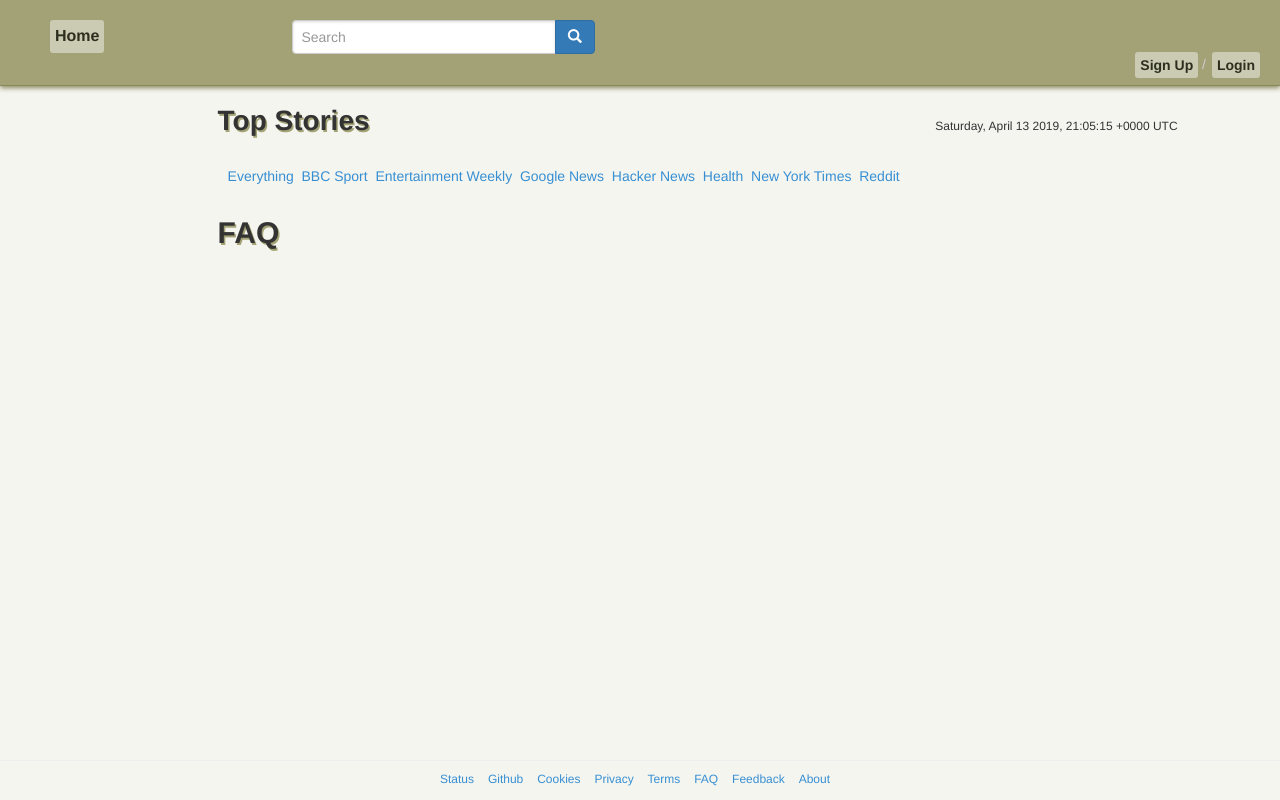
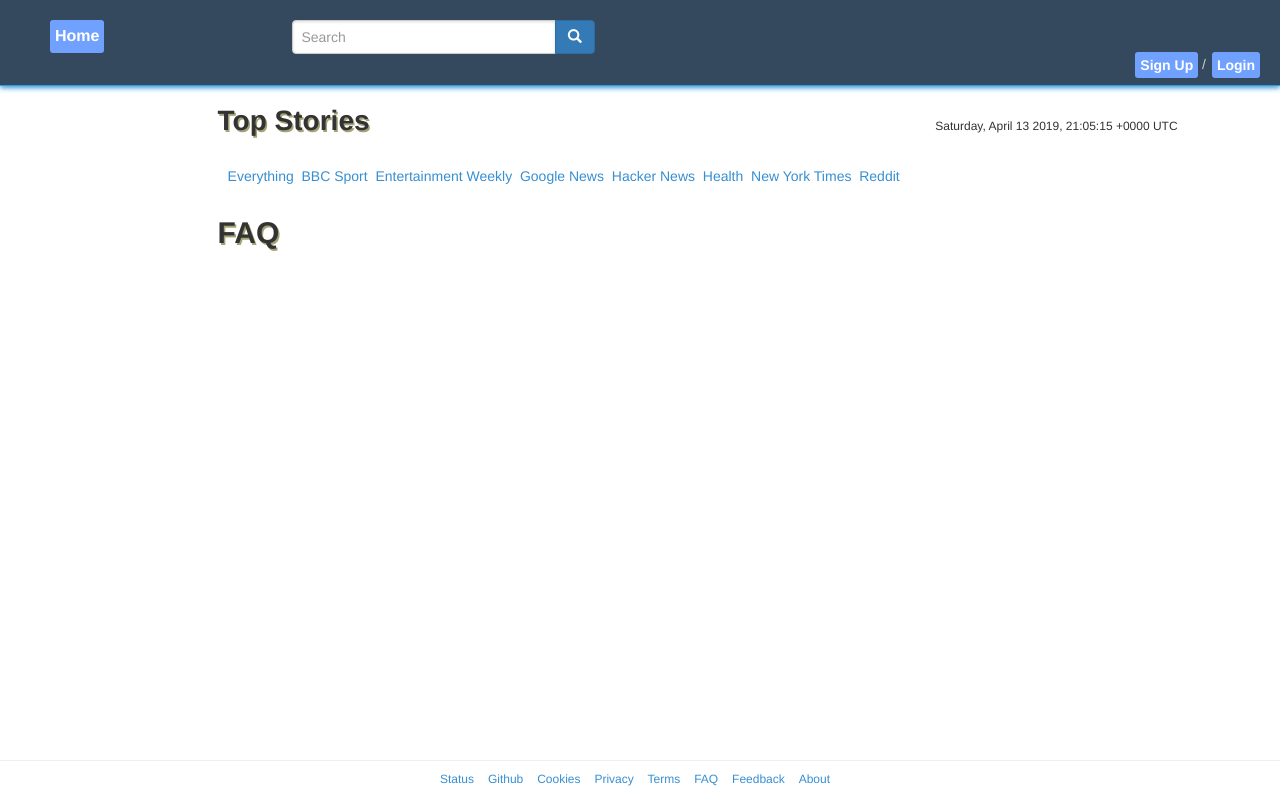
Before and after one commit to Tikam02/Online-Trending, a Django app: page /FAQ/ in a window 1280 px wide. Run offline with Django 3.2, Linux system fonts and the light colour scheme; data comes from the database, SQL or seed files in the repository; some libraries are stand-ins or nearby versions.

Commit message:
Change UI Colors

```diff
--- a/apex/apex/static/css/woid.css
+++ b/apex/apex/static/css/woid.css
@@ -18,7 +18,7 @@
 
 body {
   margin: 0;
-  background-color: #f5f5f0 ;
+  background-color: #ffffff ;
 }
 
 /* HTML5 display definitions
@@ -469,8 +469,8 @@
 
 .button {
   border-radius: 3px;
-  background-color: #cbcbb3;
-  color: #2e2e1f;
+  background-color: #70a1ff;
+  color: #ffffff;
   text-align: center;
   padding: 5px;
   transition: all 0.5s;
@@ -504,11 +504,11 @@
 }
 
 header {
-  border-bottom: 1px solid #89895d;
+  border-bottom: 1px solid #3498db;
   padding: 20px 20px 10px 50px;
   margin-bottom: 20px;
-  background-color:  #a2a276;
-  box-shadow: 0px 2px 5px #89895d;
+  background-color:  #34495e;
+  box-shadow: 0px 2px 5px #3498db;
 }
 #search{
   margin-left: 20%;
@@ -629,12 +629,12 @@
   margin-bottom: 15px;
   background-color: white;
   border-radius: 10px;
-  border: #a2a276 ;
-  box-shadow: 2px 2px 5px #89895d;
+  border: #70a1ff ;
+  box-shadow: 2px 2px 5px #3498db;
 }
 
 .stories li:hover{
-  box-shadow: 3px 3px 3px 3px #89895d;
+  box-shadow: 3px 3px 3px 3px #3498db;
 }
 
 .stories li p {
@@ -644,7 +644,7 @@
 }
 
 #posttitle{
-  background-color: #5c5c3d;
+  background-color: #2f3542;
   padding: 10px;
   border-radius: 10px;
   color: #ebebe0;
@@ -887,9 +887,9 @@
   text-decoration: none;
   color: #333;
   font-weight: 500;
-  background-color: #a2a276;
+  background-color: #273c75;
   border-radius: 3px;
-  color: #2e2e1f;
+  color: #f5f6fa;
   text-align: center;
   padding: 5px;
   transition: all 0.5s;
```
